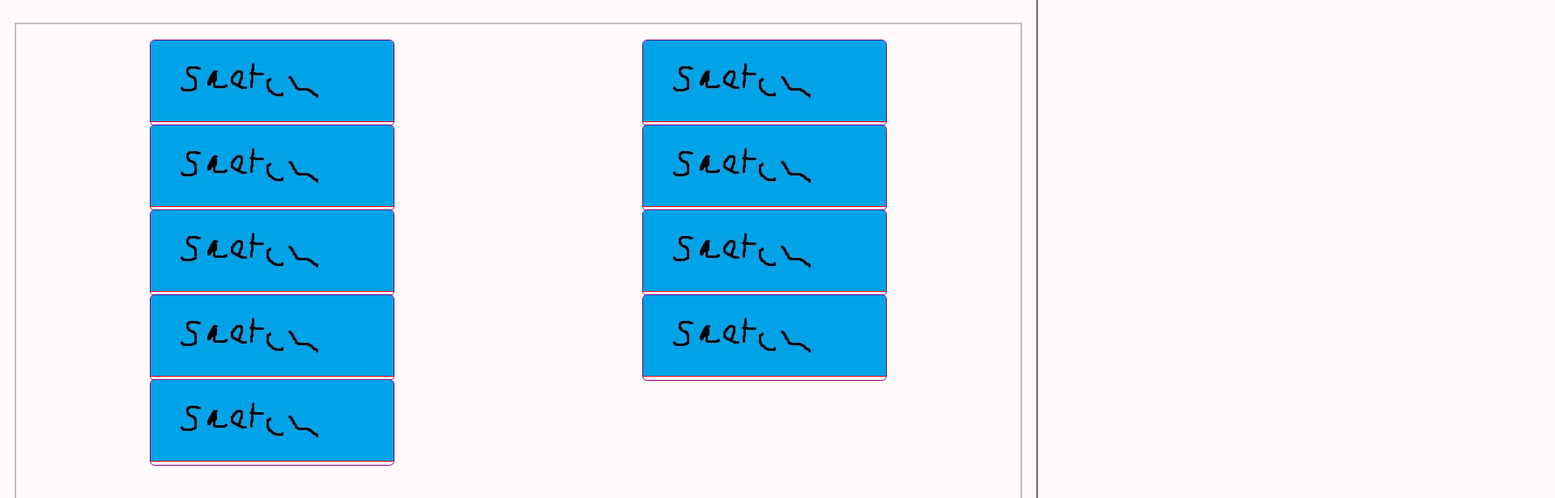
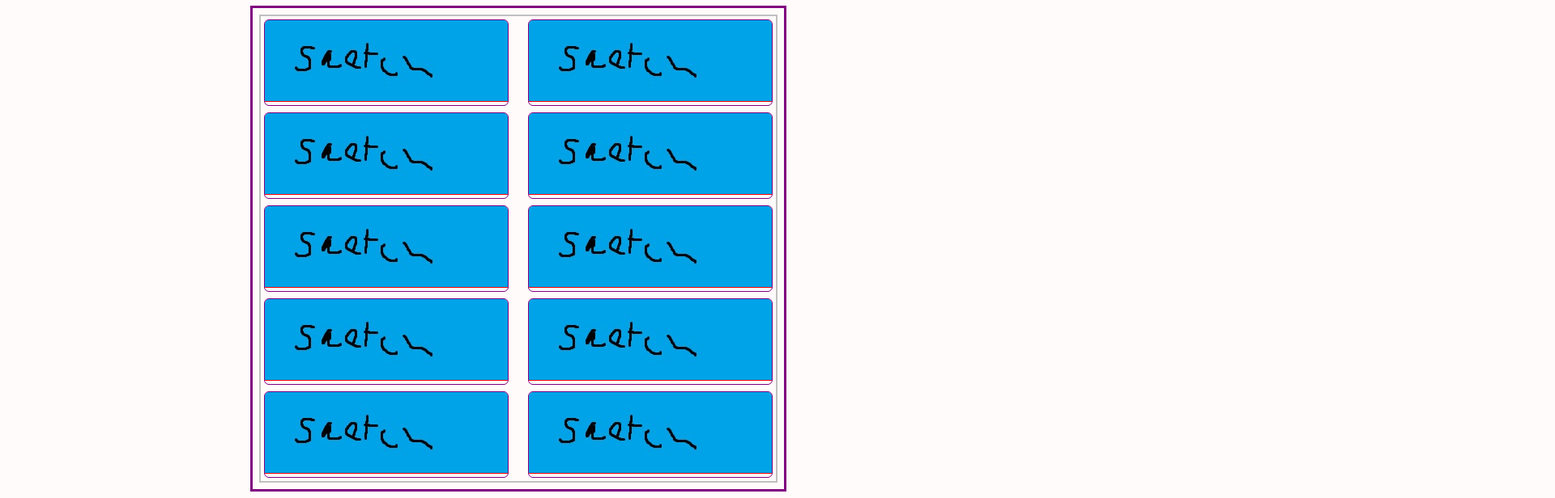
Before and after one commit to AlexCrosby/Portfolio-Website, a React (Create React App) app: page / in a window 1280 px wide. Shown: the part 1740-2356 px from the top of the page at 81% size, 1920 px wide, since content can reach past the window. Built offline with nearby package versions, Linux system fonts and the light colour scheme.

Commit message:
Fixed project list

```diff
--- a/src/components/ProjectModals/ProjectModals.css
+++ b/src/components/ProjectModals/ProjectModals.css
@@ -63,18 +63,20 @@
     visibility: hidden;
     opacity: 0;
     margin: 10px 0 0;
+    /*z-index: 999999999;*/
 }
 
 
 .project {
+
     border-radius: 5px;
     /*display: inline-block;*/
-    /*position: relative;*/
+    position: relative;
     outline: 1px solid purple;
-    margin: 0;
-    padding: 0;
+    margin: 5px;
+    padding: 0px;
     overflow: hidden;
-    z-index: 9999999999;
+    /*z-index: 9999999999;*/
 }
 
 .project:hover .icon {
--- a/src/components/Projects/Projects.css
+++ b/src/components/Projects/Projects.css
@@ -1,34 +1,25 @@
-.project-items {
-
-    column-count: 2;
-    list-style-type: none;
-    text-align: center;
-    margin: 20px;
-    padding: 20px;
-    column-fill: balance;
-    outline: 2px solid silver;
-    height: 100%;
-}
 
 .project-item {
-    display:inline-block;
-    break-inside: auto;
-    vertical-align:top;
-    box-sizing:border-box;
+    /*break-inside: avoid;*/
+    page-break-inside: avoid;
+/*outline: 3px solid orange;*/
+    display: flex;
 
-    margin: 0px;
-    padding: 0px;
-    /*outline: 2px solid orangered;*/
-}
-
-.projects2 {
-    /*outline: 3px solid purple;*/
 
 
 }
 
-.projects3 {
-    /*outline: 3px solid purple;*/
+.list-container {
+    outline: 3px solid purple;
 
 
 }
+
+.project-items{
+    outline: 2px solid silver;
+    column-count: 2;
+    list-style-type: none;
+    text-align: center;
+    margin: 10px;
+    padding: 0;
+}
--- a/src/components/Projects/Projects.js
+++ b/src/components/Projects/Projects.js
@@ -3,62 +3,48 @@ import "./Projects.css"
 import ScrollAnimation from "react-animate-on-scroll";
 import ProjectModal from "../ProjectModals/ProjectModals";
 import Modal from "react-modal";
+
 Modal.setAppElement("#root")
-
-
-
-
-
 
 
 const Projects = () => {
 
 
-
     const sketcher = {
         title: "Sketcher",
         body: "This is the body text of the sketcher modal.",
-        icon:"sketchericon"
+        icon: "sketchericon"
     }
 
 
-
-
-
     return (
-        <div  className={"component projects2"}>
+        <div className={"component projects2"}>
 
 
             <ScrollAnimation animateIn="animate__fadeIn" animateOnce={true} offset={50}>
                 <h1>projects.</h1>
             </ScrollAnimation>
 
-
+            <div className={"list-container"}>
 
                 <ul className={"project-items"}>
-                    <li className={"project-item"}><ProjectModal modal={sketcher}/></li>
+                    <li className={"project-item"}><ProjectModal  modal={sketcher}/></li>
+                    <li className={"project-item"}><ProjectModal  modal={sketcher}/></li>
+                    <li className={"project-item"}><ProjectModal  modal={sketcher}/></li>
+                    <li className={"project-item"}><ProjectModal  modal={sketcher}/></li>
+                    <li className={"project-item"}><ProjectModal  modal={sketcher}/></li>
+                    <li className={"project-item"}><ProjectModal  modal={sketcher}/></li>
+                    <li className={"project-item"}><ProjectModal  modal={sketcher}/></li>
+                    <li className={"project-item"}><ProjectModal  modal={sketcher}/></li>
+                    <li className={"project-item"}><ProjectModal  modal={sketcher}/></li>
+                    <li className={"project-item"}><ProjectModal  modal={sketcher}/></li>
 
-                    <li className={"project-item"}><ProjectModal modal={sketcher}/></li>
-
-                    <li className={"project-item"}><ProjectModal modal={sketcher}/></li>
-
-                    <li className={"project-item"}><ProjectModal modal={sketcher}/></li>
-
-                    <li className={"project-item"}><ProjectModal modal={sketcher}/></li>
-                    <li className={"project-item"}><ProjectModal modal={sketcher}/></li>
-                    <li className={"project-item"}><ProjectModal modal={sketcher}/></li>
-                    <li className={"project-item"}><ProjectModal modal={sketcher}/></li>
-                    <li className={"project-item"}><ProjectModal modal={sketcher}/></li>
                 </ul>
-
-
-
-
-
+            </div>
 
 
         </div>
-)
+    )
 }
 
 
```
Also changed, not shown: src/components/ProjectModals/ProjectModals.js (+4 -8 lines).
